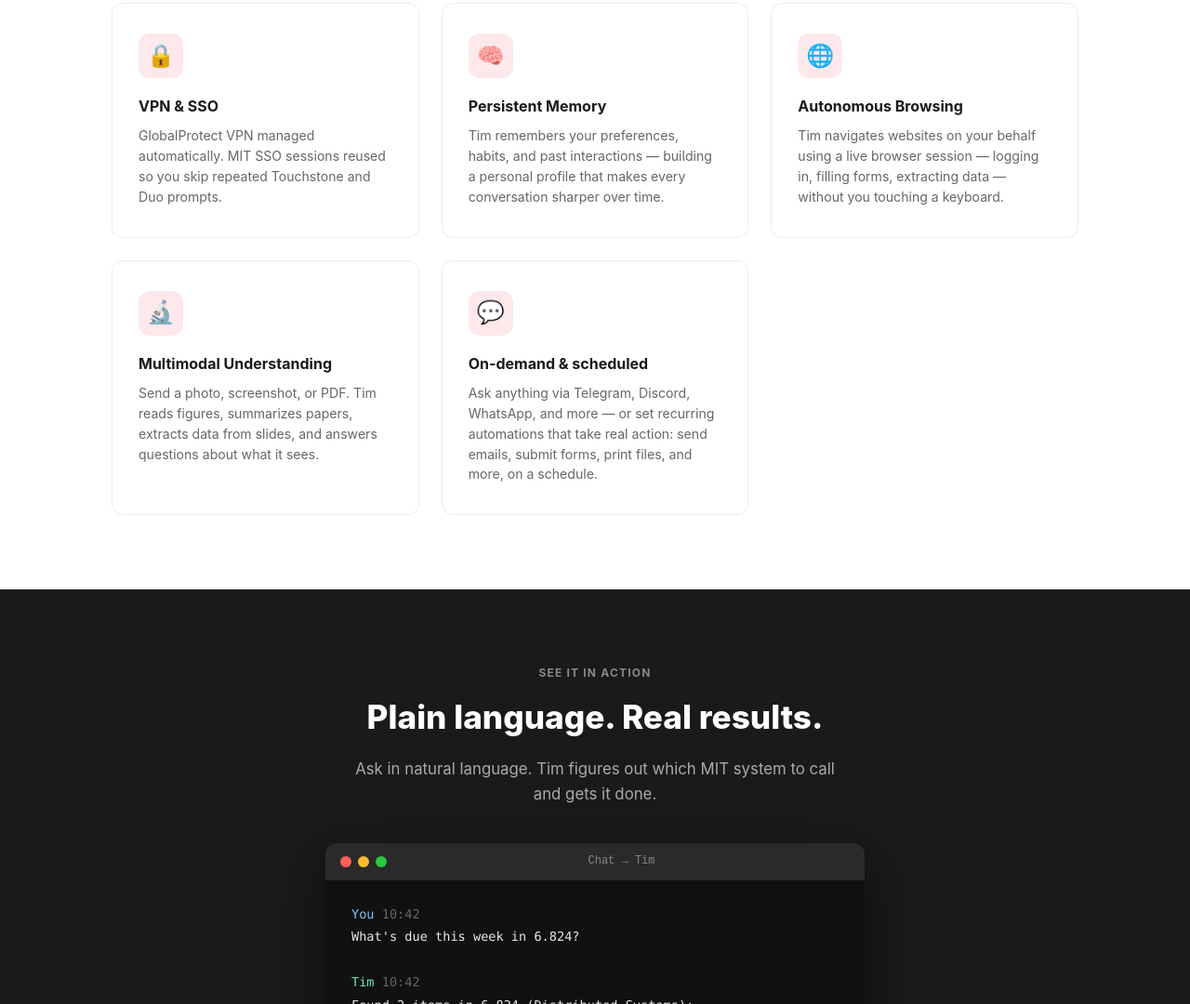
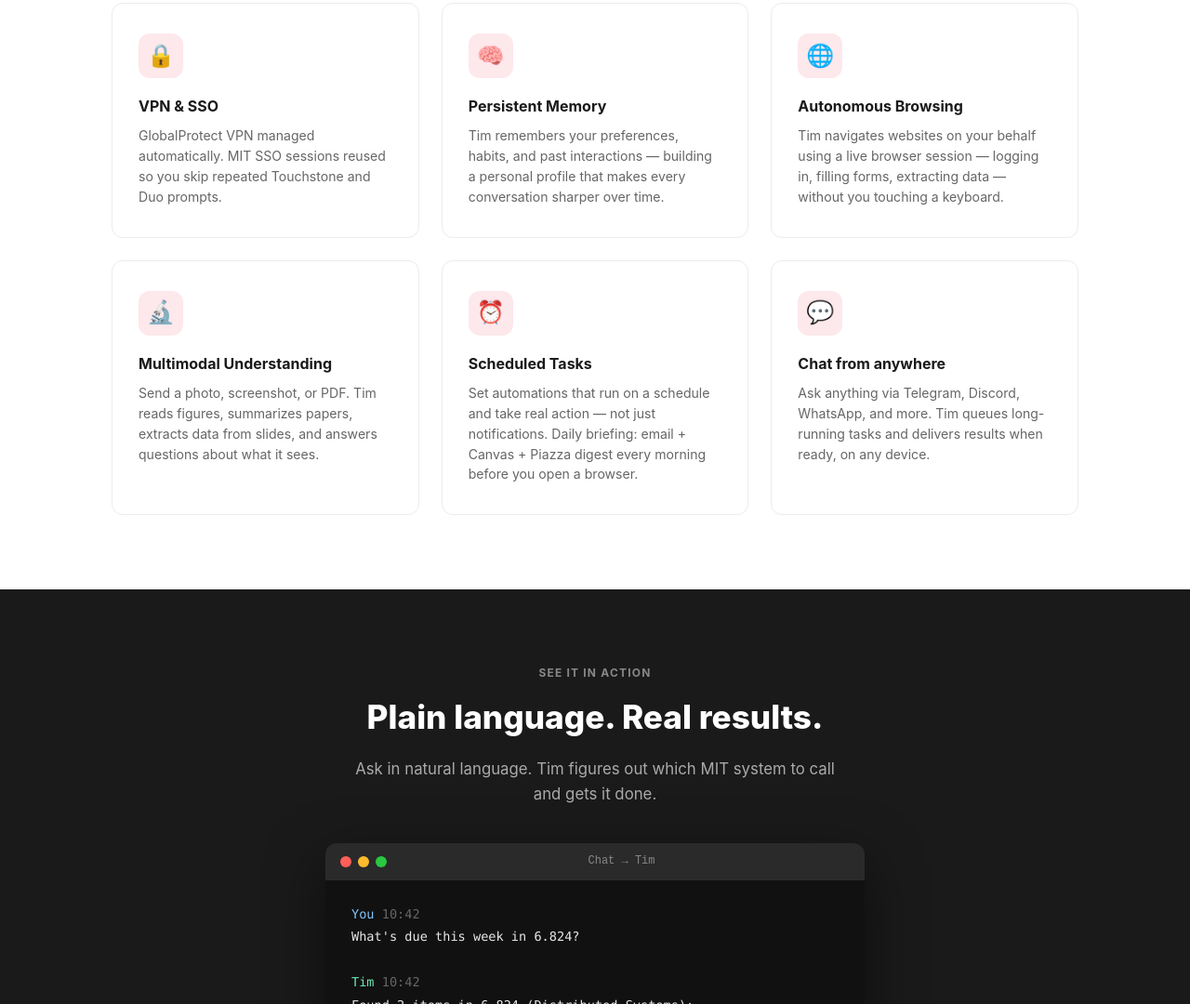
Before and after one commit to vyahhi/2026-04-25-csail-agentic-ai-hackathon, a plain HTML site: page index.html in a window 1280 px wide. Shown: the part 1868-2948 px from the top of the page at 93% size. Drawn offline with Linux system fonts and the light colour scheme.

Commit message:
Split scheduled tasks into its own card, highlight daily briefing

```diff
--- a/index.html
+++ b/index.html
@@ -445,9 +445,14 @@
       <p>Send a photo, screenshot, or PDF. Tim reads figures, summarizes papers, extracts data from slides, and answers questions about what it sees.</p>
     </div>
     <div class="card">
+      <div class="card-icon">⏰</div>
+      <h3>Scheduled Tasks</h3>
+      <p>Set automations that run on a schedule and take real action — not just notifications. Daily briefing: email + Canvas + Piazza digest every morning before you open a browser.</p>
+    </div>
+    <div class="card">
       <div class="card-icon">💬</div>
-      <h3>On-demand &amp; scheduled</h3>
-      <p>Ask anything via Telegram, Discord, WhatsApp, and more — or set recurring automations that take real action: send emails, submit forms, print files, and more, on a schedule.</p>
+      <h3>Chat from anywhere</h3>
+      <p>Ask anything via Telegram, Discord, WhatsApp, and more. Tim queues long-running tasks and delivers results when ready, on any device.</p>
     </div>
   </div>
 </section>
```
